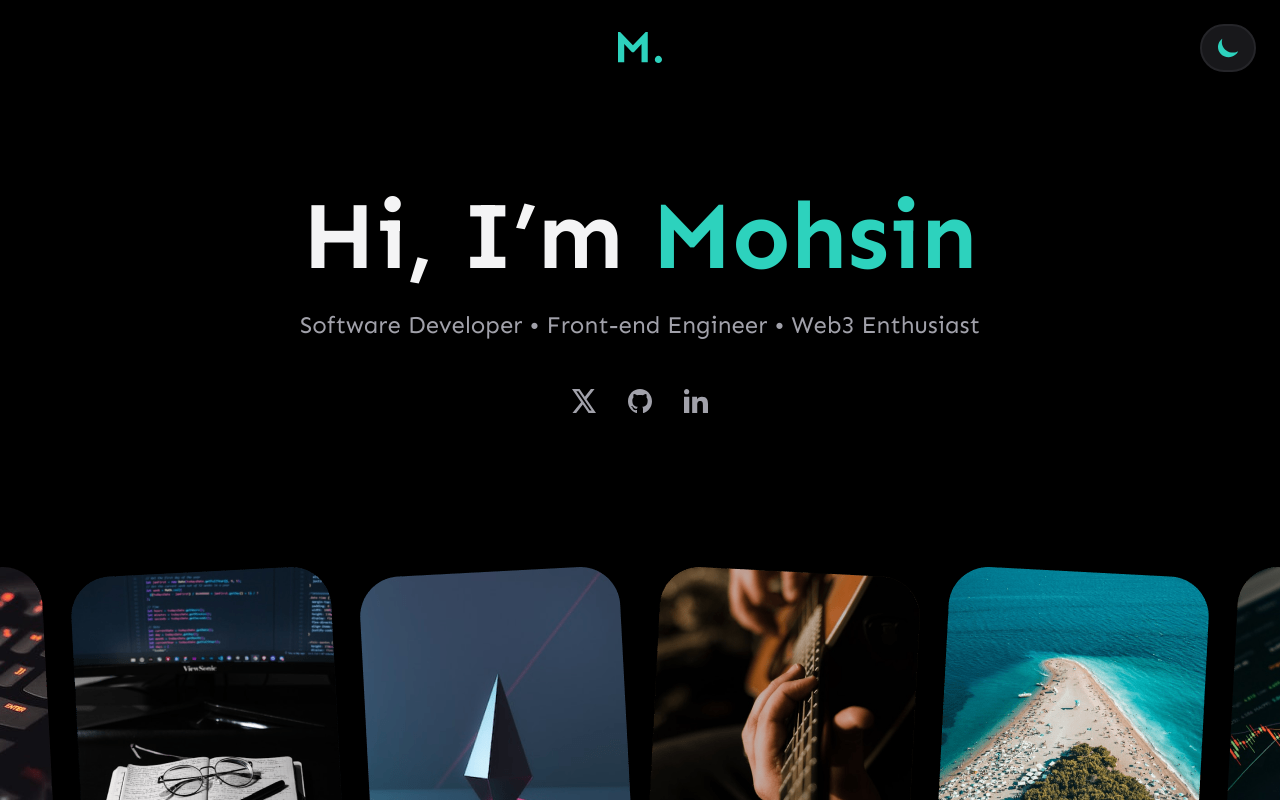
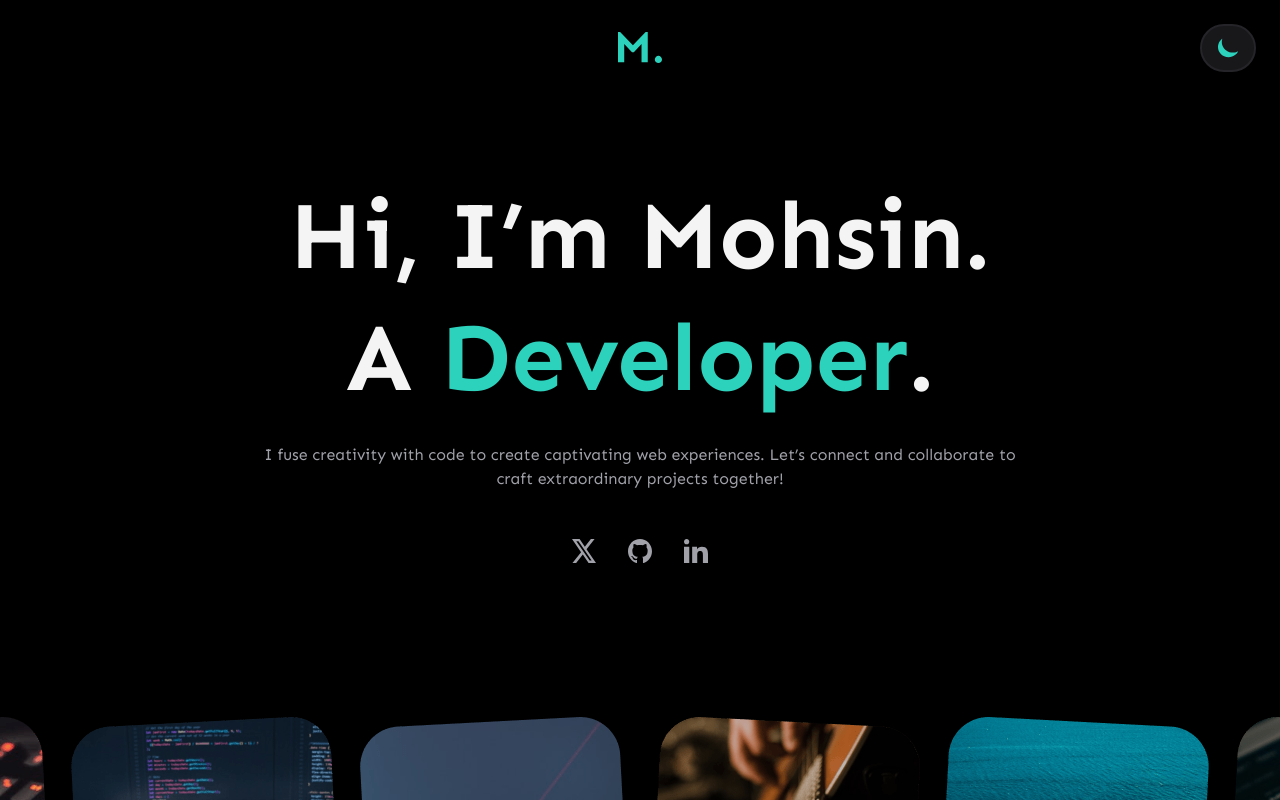
Before and after one commit to mohsin-khan07/Portfolio, a React (Vite) app: page / in a window 1280 px wide. Shown: the top 800 px of the page. Built offline with nearby package versions, Linux system fonts and the light colour scheme.

Commit message:
Headline updated

```diff
--- a/src/pages/Home.jsx
+++ b/src/pages/Home.jsx
@@ -18,12 +18,17 @@ export default function Home() {
 function Hero() {
   return (
     <div className="flex flex-col items-center justify-center gap-12 py-24 text-center">
-      <div className="flex flex-col items-center justify-center gap-5 px-5 md:gap-7">
-        <div className="text-5xl font-bold leading-[50px] text-grey1 transition-colors dark:text-grey8 sm:leading-[60px] md:text-6xl md:leading-[80px] xl:text-8xl xl:leading-[90px]">
-          Hi, I’m <span className="text-highlight">Mohsin</span>
+      <div className="flex flex-col items-center justify-center gap-5 px-5 md:gap-10">
+        <div className="flex flex-col text-5xl font-bold leading-[50px] text-grey1 transition-colors dark:text-grey8 sm:leading-[60px] md:text-6xl md:leading-[80px] xl:gap-8 xl:text-8xl xl:leading-[90px]">
+          <span>Hi, I’m Mohsin.</span>
+          <span>
+            A <span className="text-highlight">Developer</span>.
+          </span>
         </div>
-        <p className="text-lg md:text-xl xl:text-2xl">
-          Software Developer • Front-end Engineer • Web3 Enthusiast
+        <p className="w-3/4">
+          I fuse creativity with code to create captivating web experiences.
+          Let’s connect and collaborate to craft extraordinary projects
+          together!
         </p>
       </div>
       <SocialIcons />
```
